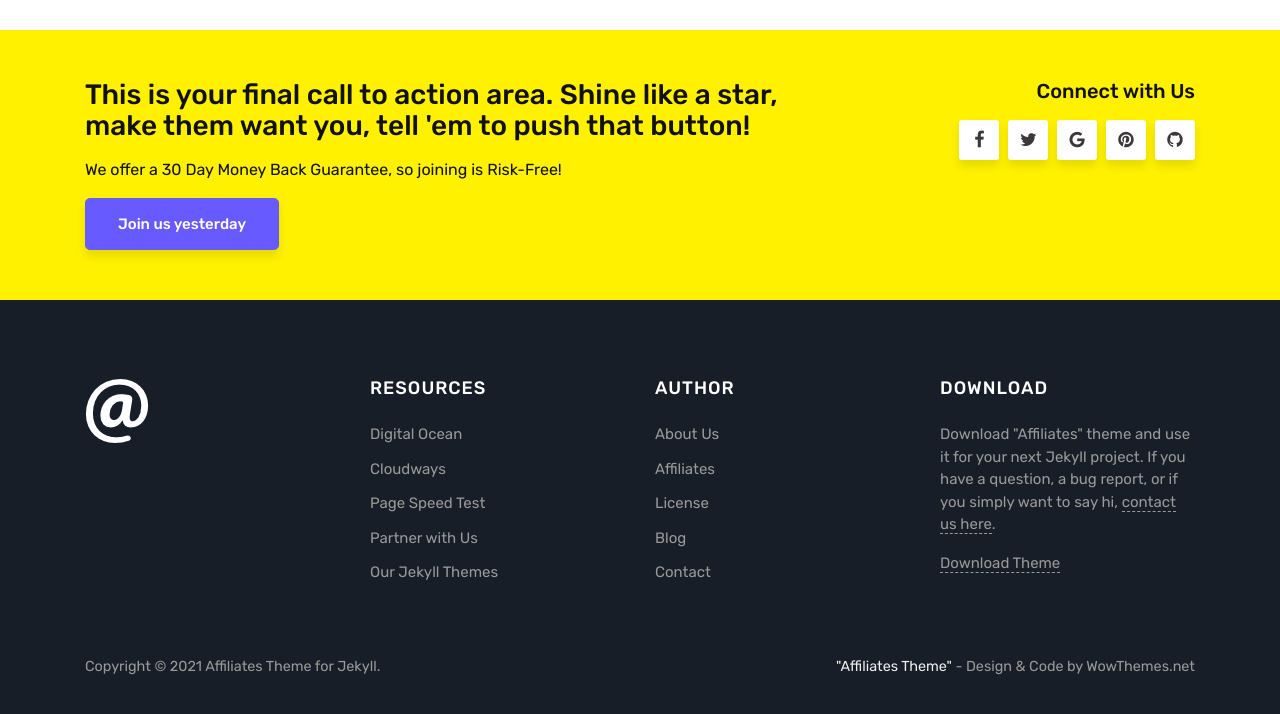
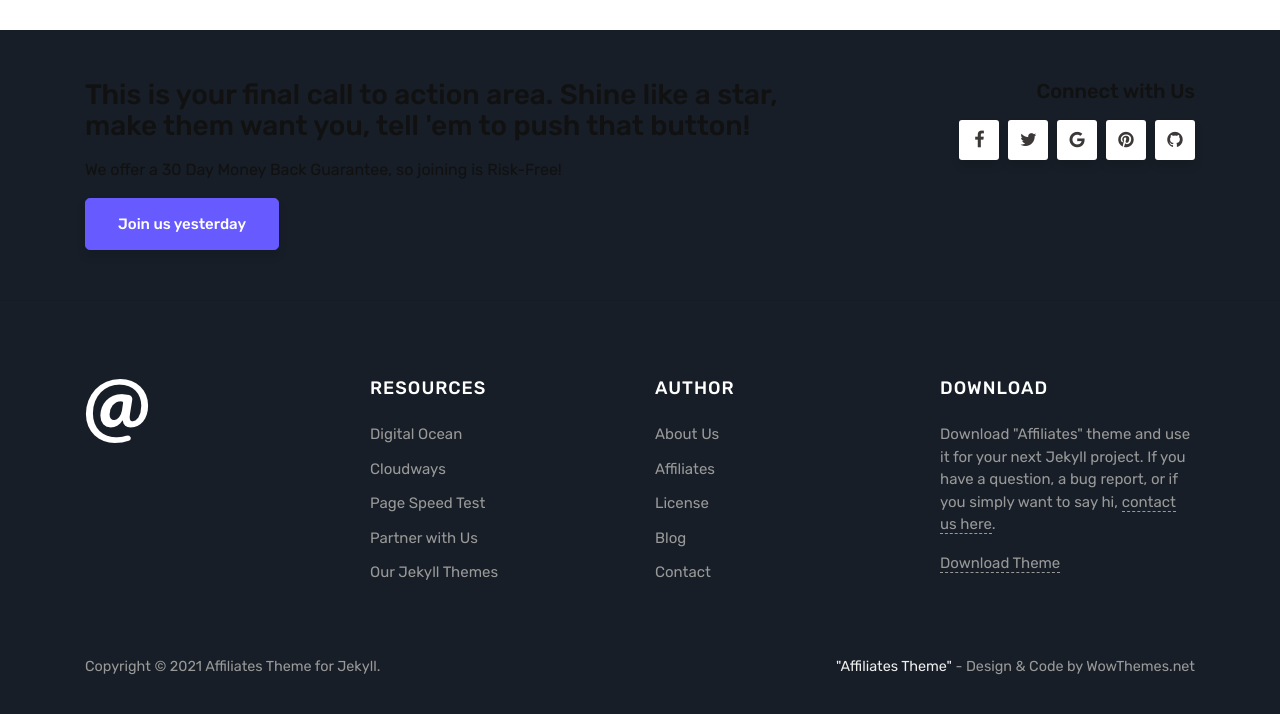
Before and after one commit to boazcochavi/boazcochavi.github.io, a Jekyll site: the page built from index.html, in a window 1280 px wide and 1400 px high, scrolled down 1496 px. Shown: the part 677-1391 px from the top of the window. Built offline with Jekyll 4.4.1, drawn with Linux system fonts in a browser that asks for light colours; the list of posts is cut into pages by our own code; comment, search, counter and statistics services are not loaded.

Commit message:
change of color beforefooter

```diff
--- a/assets/css/theme.css
+++ b/assets/css/theme.css
@@ -386,7 +386,7 @@ span.post-name a,span.post-read-more a:hover {
     margin-top: 10px;
 }
 .beforefooter {
-    background: #fff100;
+    background: #171e27;
     color: #111;
     padding: 50px 0;
     max-width: 100%;
```
